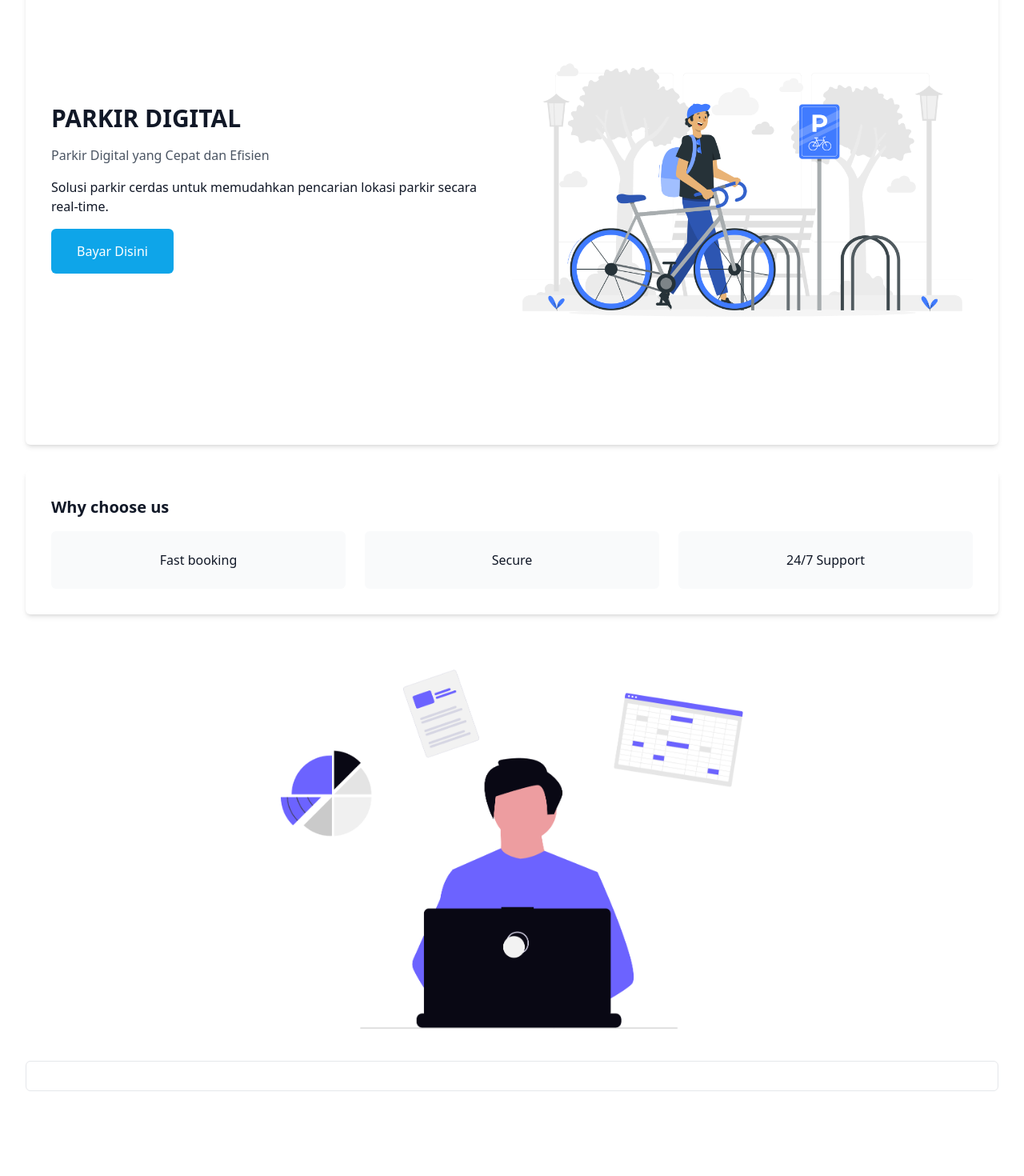
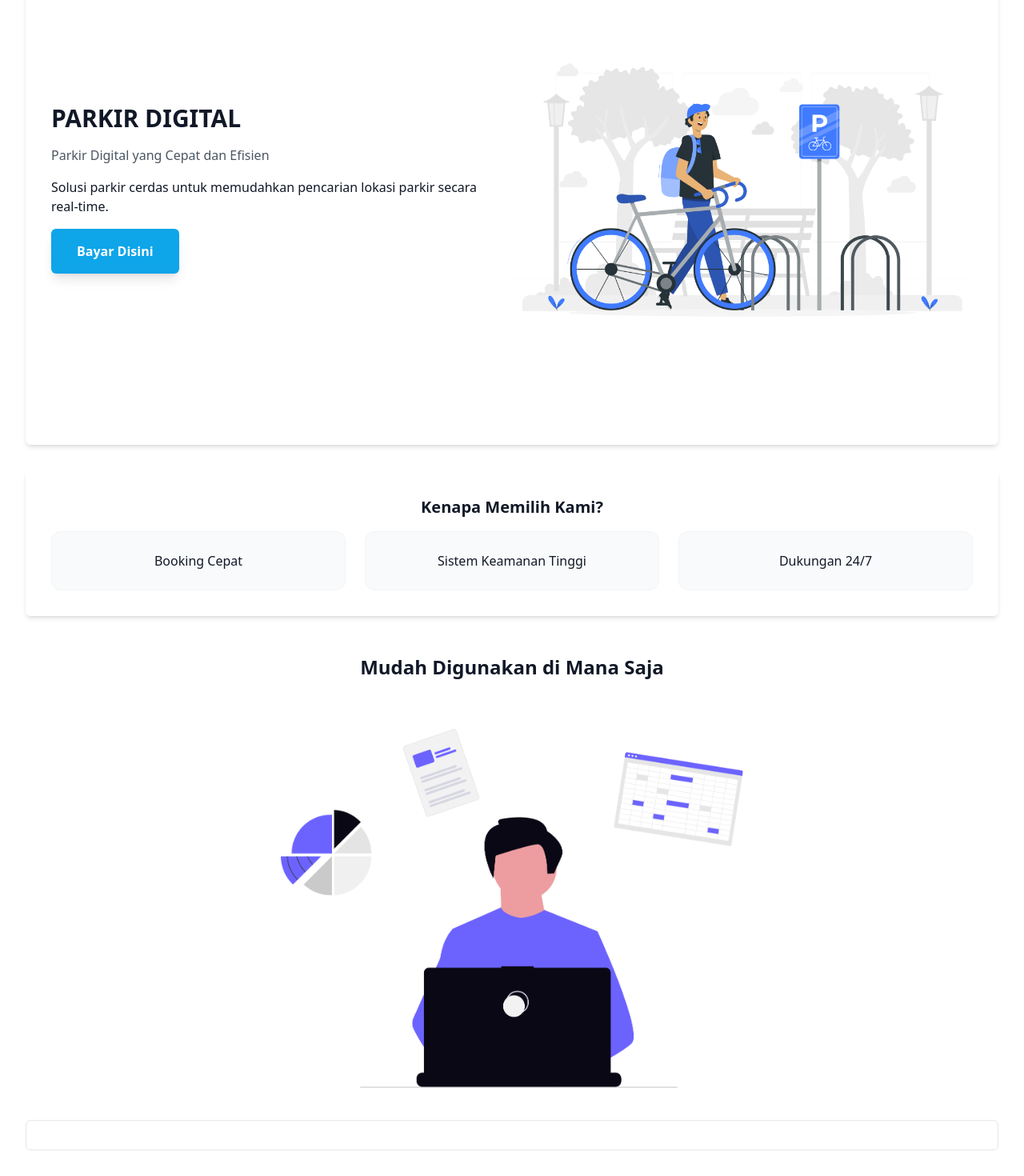
Before and after one commit to NavySigma/parkir-digital, a React (Vite) app: page / in a window 1280 px wide. Shown: the part 189-1659 px from the top of the page at 80% size. Before the commit the page ends 1585 px from the top, so only its background shows below. Built offline with nearby package versions, Linux system fonts and the light colour scheme.

Commit message:
auth n bb simulasi petugas

```diff
--- a/src/pages/GenerateQR.jsx
+++ b/src/pages/GenerateQR.jsx
@@ -6,16 +6,14 @@ export default function GenerateQR() {
   const [tx, setTx] = useState(null);
   const [loading, setLoading] = useState(false);
 
-  const user = JSON.parse(localStorage.getItem("account")) || {
-    username: "Guest",
-    id: "0000",
-  };
+  const user = JSON.parse(localStorage.getItem("account")) || null;
 
   useEffect(() => {
-    createTransaction();
+    if (user) {
+      createTransaction();
+    }
   }, []);
 
-  // FITUR POLLING: Cek status setiap 2 detik
   useEffect(() => {
     let interval;
     if (tx && tx.status !== 'verified') {
@@ -25,7 +23,6 @@ export default function GenerateQR() {
           const data = await res.json();
           if (data.success && data.transaction.status === 'verified') {
             clearInterval(interval);
-            // LANGSUNG PINDAH KE MIDTRANS
             window.location.href = data.transaction.payment_url;
           }
         } catch (e) {
@@ -48,16 +45,15 @@ export default function GenerateQR() {
       const data = await res.json();
       if (data.success) {
         setTx(data.transaction);
-      } else {
-        alert("Gagal membuat transaksi");
       }
     } catch (e) {
       console.error(e);
-      alert("Error creating transaction");
     } finally {
       setLoading(false);
     }
   }
+
+  if (!user) return <div className="p-10 text-center font-bold">Silakan login terlebih dahulu.</div>;
 
   if (loading) return (
     <div className="flex items-center justify-center min-h-screen">
@@ -65,9 +61,8 @@ export default function GenerateQR() {
     </div>
   );
 
-  if (!tx) return <div className="p-6 text-center">Transaksi tidak ditemukan.</div>;
+  if (!tx) return <div className="p-6 text-center">Gagal memuat tiket.</div>;
 
-  // QR CODE SEKARANG MENGARAH KE HALAMAN VERIFIKASI PETUGAS
   const verifyUrl = `${window.location.origin}/verify/${tx.tx_id}`;
 
   return (
@@ -88,20 +83,17 @@ export default function GenerateQR() {
             <div className="bg-white p-4 rounded-xl shadow-inner">
               <QRCodeSVG value={verifyUrl} size={180} level={"H"} />
             </div>
-            <p className="mt-4 text-[10px] text-gray-400 font-mono font-bold uppercase tracking-widest italic">Menunggu Scan Petugas...</p>
+            <p className="mt-4 text-[10px] text-gray-400 font-mono font-bold uppercase tracking-widest italic animate-pulse text-center">
+              Menunggu Scan Petugas di Lokasi...
+            </p>
           </div>
         </div>
 
-        <div className="p-6 bg-gray-50 text-center">
-          <div className="animate-pulse text-blue-600 font-bold text-xs uppercase mb-2">Halaman akan otomatis dialihkan ke pembayaran setelah petugas melakukan verifikasi.</div>
-          <p className="text-[10px] text-gray-400 leading-tight uppercase font-bold">Gunakan Kamera HP Petugas untuk Scan</p>
-
-          <button
-            onClick={() => window.open(verifyUrl, '_blank')}
-            className="mt-4 w-full bg-blue-600 text-white py-4 rounded-xl text-xs font-bold uppercase tracking-widest hover:bg-blue-700 transition-all shadow-lg"
-          >
-            Simulasi Scan Petugas
-          </button>
+        <div className="p-8 bg-gray-50 text-center border-t border-dashed">
+          <p className="text-[10px] text-gray-400 leading-tight uppercase font-bold">
+            Halaman ini akan otomatis dialihkan ke pembayaran setelah petugas melakukan verifikasi fisik.
+          </p>
+          <p className="mt-4 text-[9px] text-gray-300 font-mono">ORDER ID: {tx.tx_id}</p>
         </div>
       </div>
     </div>
--- a/src/pages/Home.jsx
+++ b/src/pages/Home.jsx
@@ -1,8 +1,24 @@
 import hero from '../assets/images/bike.png';
 import laptop from '../assets/images/laptop.png';
 import Footer from '../components/Footer';
+import { useNavigate } from 'react-router-dom';
 
 export default function Home(){
+  const navigate = useNavigate();
+  const user = JSON.parse(localStorage.getItem("account"));
+
+  const handlePayClick = (e) => {
+    e.preventDefault();
+    if (!user) {
+      alert("Silakan login terlebih dahulu untuk melakukan pembayaran.");
+      // Karena login di Navbar menggunakan TMDB, kita beri tahu user
+      // atau bisa kita arahkan ke halaman tertentu jika ada.
+      // Untuk sekarang, Rea tampilkan alert dan tetap di home agar user klik 'Login' di Navbar.
+      return;
+    }
+    navigate('/qrcode');
+  };
+
   return (
     <main className="container mx-auto p-8">
       <section className="flex flex-col md:flex-row items-center gap-8 bg-white p-8 rounded-md shadow-md">
@@ -10,22 +26,28 @@ export default function Home(){
           <h2 className="text-3xl font-extrabold mb-4 text-gray-900">PARKIR DIGITAL</h2>
           <p className="text-gray-600 mb-4">Parkir Digital yang Cepat dan Efisien</p>
           <p className="mb-4">Solusi parkir cerdas untuk memudahkan pencarian lokasi parkir secara real-time.</p>
-          <a href="/qrcode" className="inline-block px-8 py-4 bg-primary text-white rounded-md">Bayar Disini</a>
+          <button
+            onClick={handlePayClick}
+            className="inline-block px-8 py-4 bg-primary text-white rounded-md font-bold shadow-lg active:scale-95 transition-transform"
+          >
+            Bayar Disini
+          </button>
         </div>
         <img src={hero} alt="hero" className="md:w-1/2 w-full" />
       </section>
 
       <section className="mt-8 bg-white p-8 rounded-md shadow-md">
-        <h3 className="text-xl font-semibold mb-4">Why choose us</h3>
+        <h3 className="text-xl font-semibold mb-4 text-center">Kenapa Memilih Kami?</h3>
         <div className="grid md:grid-cols-3 gap-6">
-          <div className="p-6 bg-gray-50 rounded-md text-center">Fast booking</div>
-          <div className="p-6 bg-gray-50 rounded-md text-center">Secure</div>
-          <div className="p-6 bg-gray-50 rounded-md text-center">24/7 Support</div>
+          <div className="p-6 bg-gray-50 rounded-xl text-center border border-gray-100 font-medium">Booking Cepat</div>
+          <div className="p-6 bg-gray-50 rounded-xl text-center border border-gray-100 font-medium">Sistem Keamanan Tinggi</div>
+          <div className="p-6 bg-gray-50 rounded-xl text-center border border-gray-100 font-medium">Dukungan 24/7</div>
         </div>
       </section>
 
-      <section className="mt-8">
-        <img src={laptop} alt="illustration" className="w-full max-w-2xl mx-auto" />
+      <section className="mt-12 text-center">
+        <h3 className="text-2xl font-bold mb-6">Mudah Digunakan di Mana Saja</h3>
+        <img src={laptop} alt="illustration" className="w-full max-w-2xl mx-auto rounded-2xl" />
       </section>
 
       <Footer />
```
